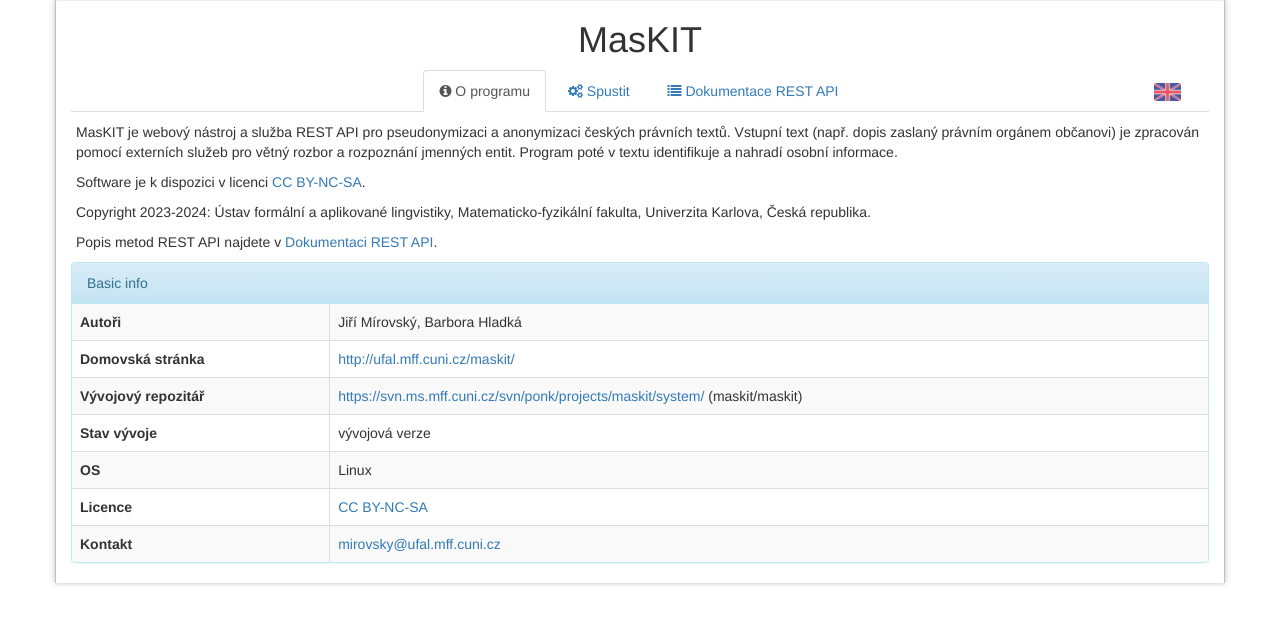
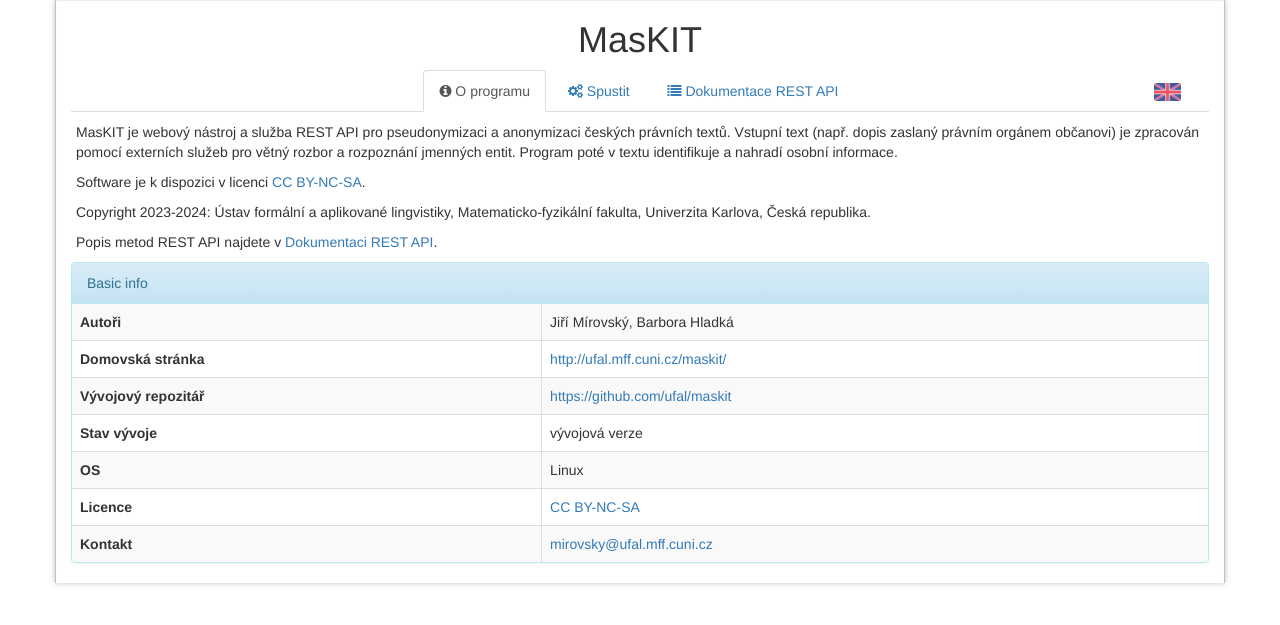
Before and after one commit to ufal/maskit, a PHP site: page /info.php in a window 1280 px wide. Shown: the top 625 px of the page. Run offline with PHP 8.4, Linux system fonts and the light colour scheme; some libraries are stand-ins or nearby versions.

Commit message:
New repository address (github) in the info web page

```diff
--- a/html/info.php
+++ b/html/info.php
@@ -25,7 +25,7 @@
   </tr>
   <tr>
       <th><?php echo $lang[$currentLang]['info_basic_repository']; ?></th>
-      <td><a href="https://svn.ms.mff.cuni.cz/svn/ponk/projects/maskit/system/" target="_blank">https://svn.ms.mff.cuni.cz/svn/ponk/projects/maskit/system/</a> (maskit/maskit)</td>
+      <td><a href="https://github.com/ufal/maskit" target="_blank">https://github.com/ufal/maskit</a></td>
   </tr>
   <tr>
       <th><?php echo $lang[$currentLang]['info_basic_development_status']; ?></th>
```
